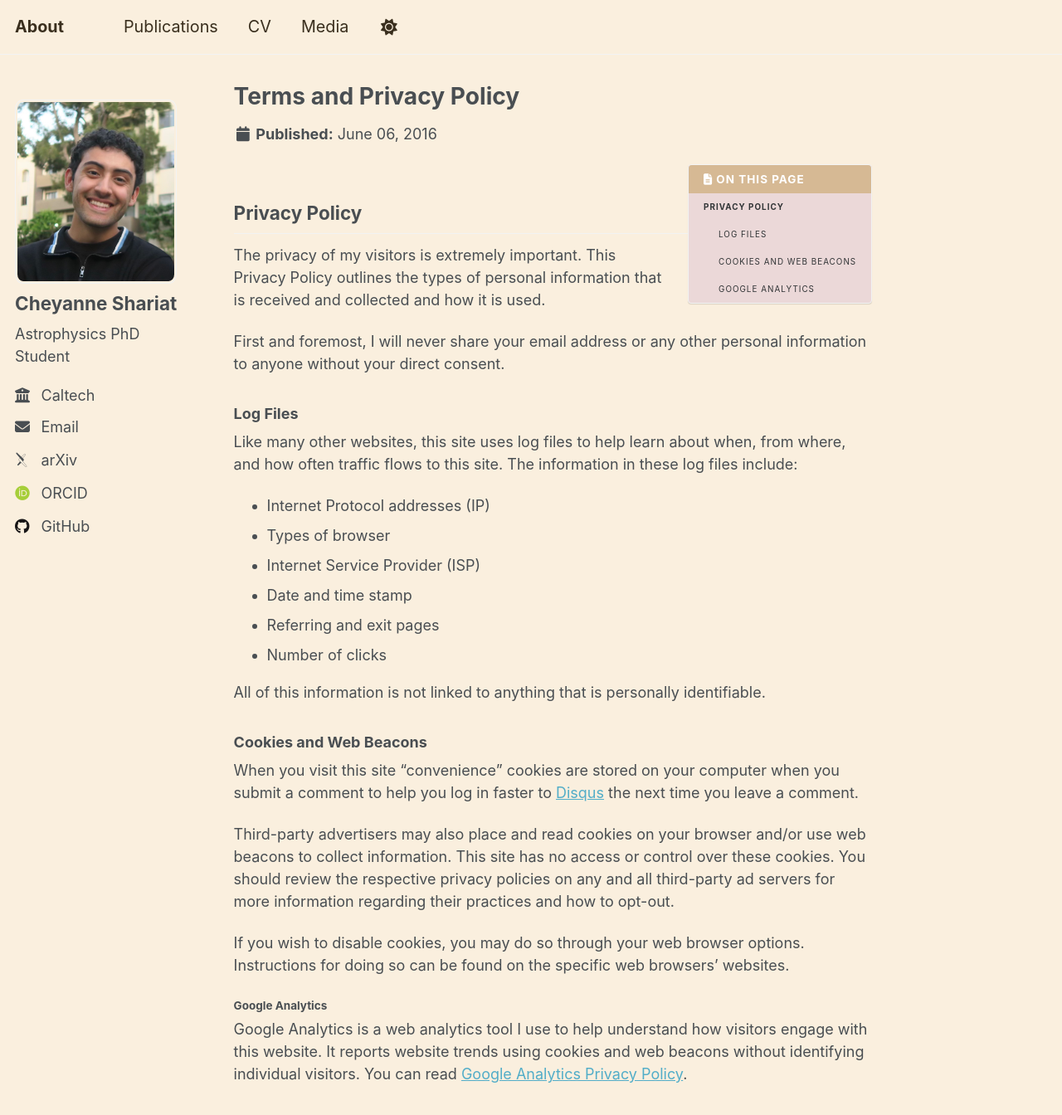
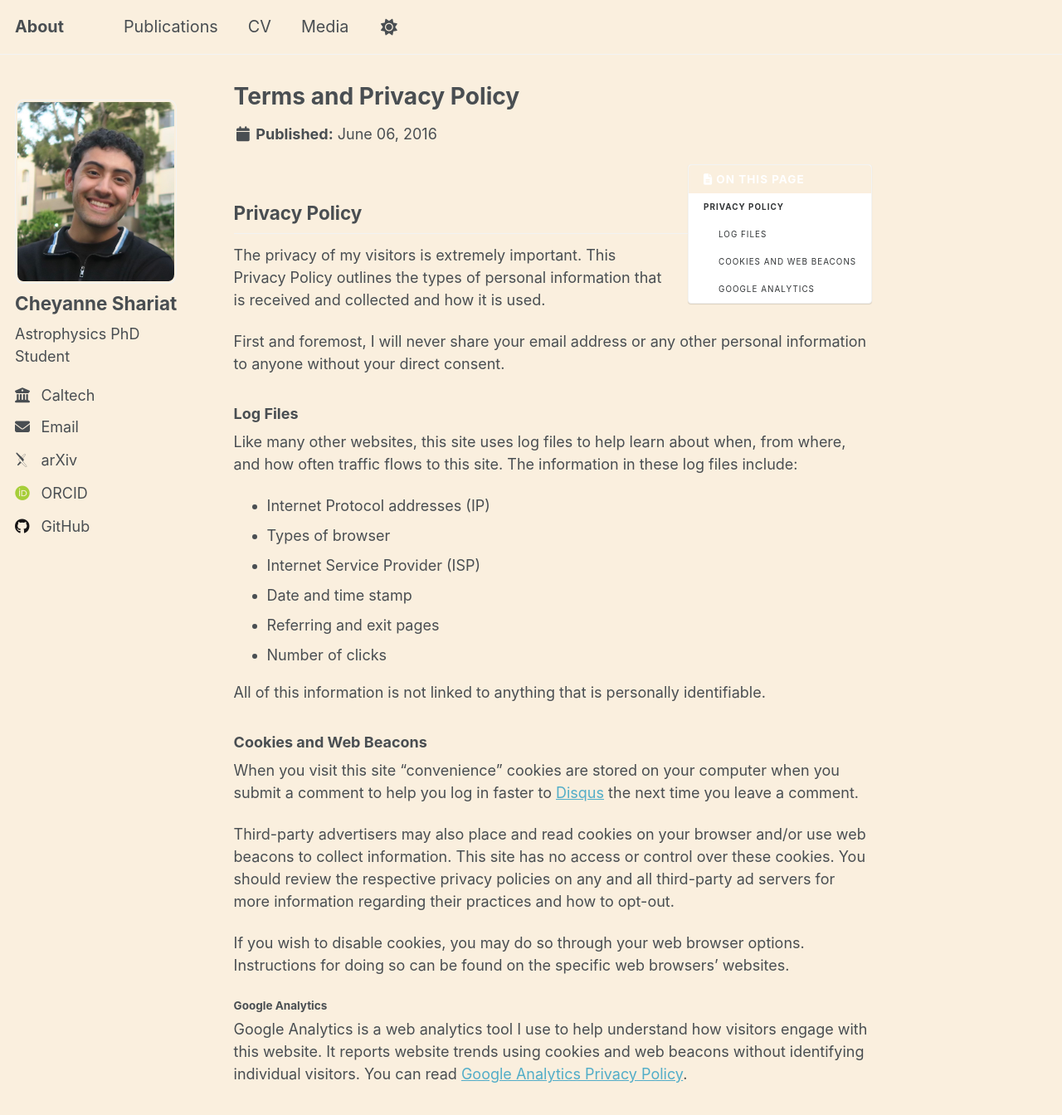
Before and after one commit to cheyanneshariat/cheyanneshariat.github.io, a Jekyll site: the page built from _pages/terms.md, in a window 1280 px wide and 1400 px high. Shown: the top 1344 px of the window at 83% size. Built offline with Jekyll 4.4.1, drawn with Linux system fonts in a browser that asks for light colours; some web fonts are replaced; a script that is not in the unit is left out.

Commit message:
Refactor navigation styles to use CSS variables

```diff
--- a/_sass/layout/_navigation.scss
+++ b/_sass/layout/_navigation.scss
@@ -182,11 +182,11 @@
     margin: 0 1rem;
     padding: 0.5rem 0;
     font-size: 1.1rem;  // default 1rem
-    color: #3a2f1e; // default: var(--global-masthead-link-color);
+    color: var(--global-masthead-link-color);; // default: var(--global-masthead-link-color);
     text-decoration: none;
 
     &:hover {
-      color: #000; // default: var(--global-masthead-link-color-hover);
+      color: var(--global-masthead-link-color-hover); // default: var(--global-masthead-link-color-hover);
     }
   }
 
@@ -386,7 +386,7 @@
   color: var(--global-text-color-light);
   text-transform: uppercase;
   letter-spacing: 1px;
-  background-color: #ebd8d8; // default #fff
+  background-color: #fff; // default #fff
   border: 1px solid var(--global-border-color);
   border-radius: $border-radius;
   box-shadow: $box-shadow;
@@ -394,7 +394,7 @@
   .nav__title {
     color: #fff;
     font-size: $type-size-6;
-    background: #d6b994; // default var(--global-base-color);
+    background: var(--global-base-color); // default var(--global-base-color);
     border-top-left-radius: $border-radius;
     border-top-right-radius: $border-radius;
   }
```
